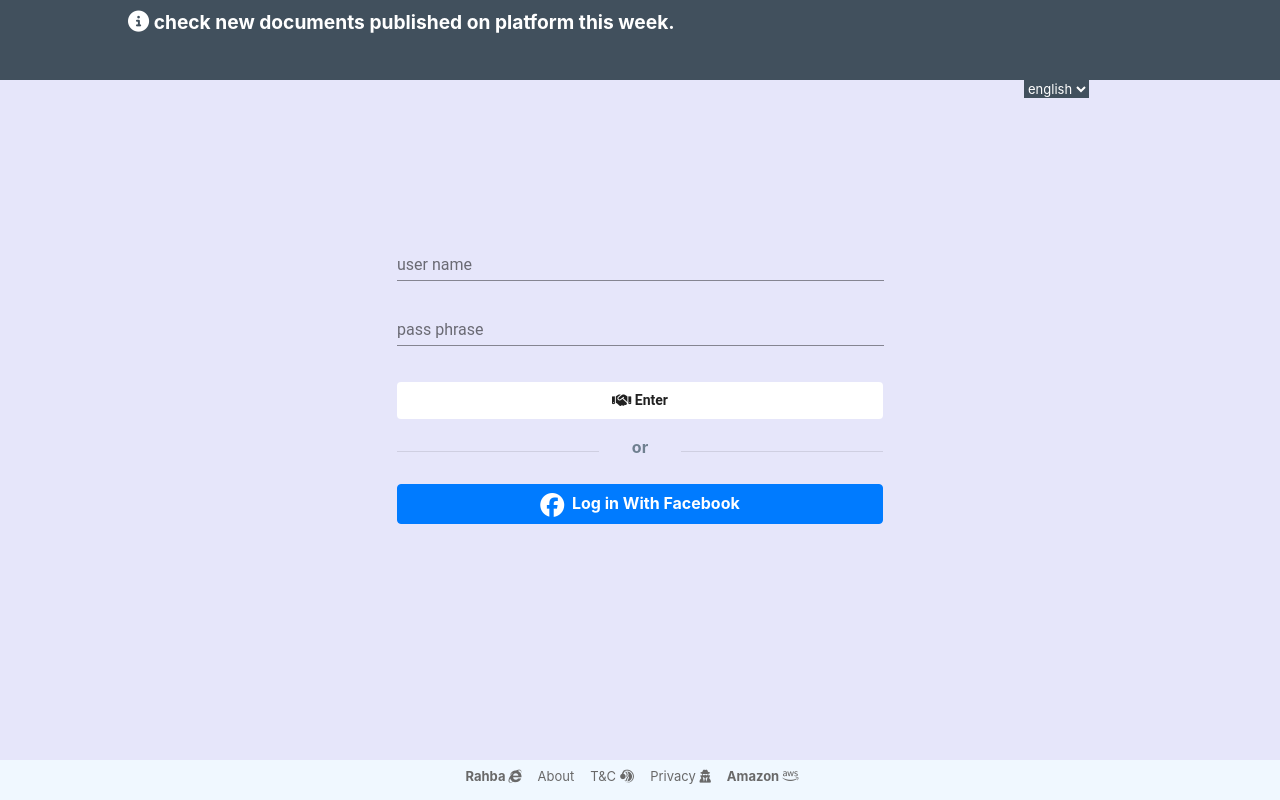
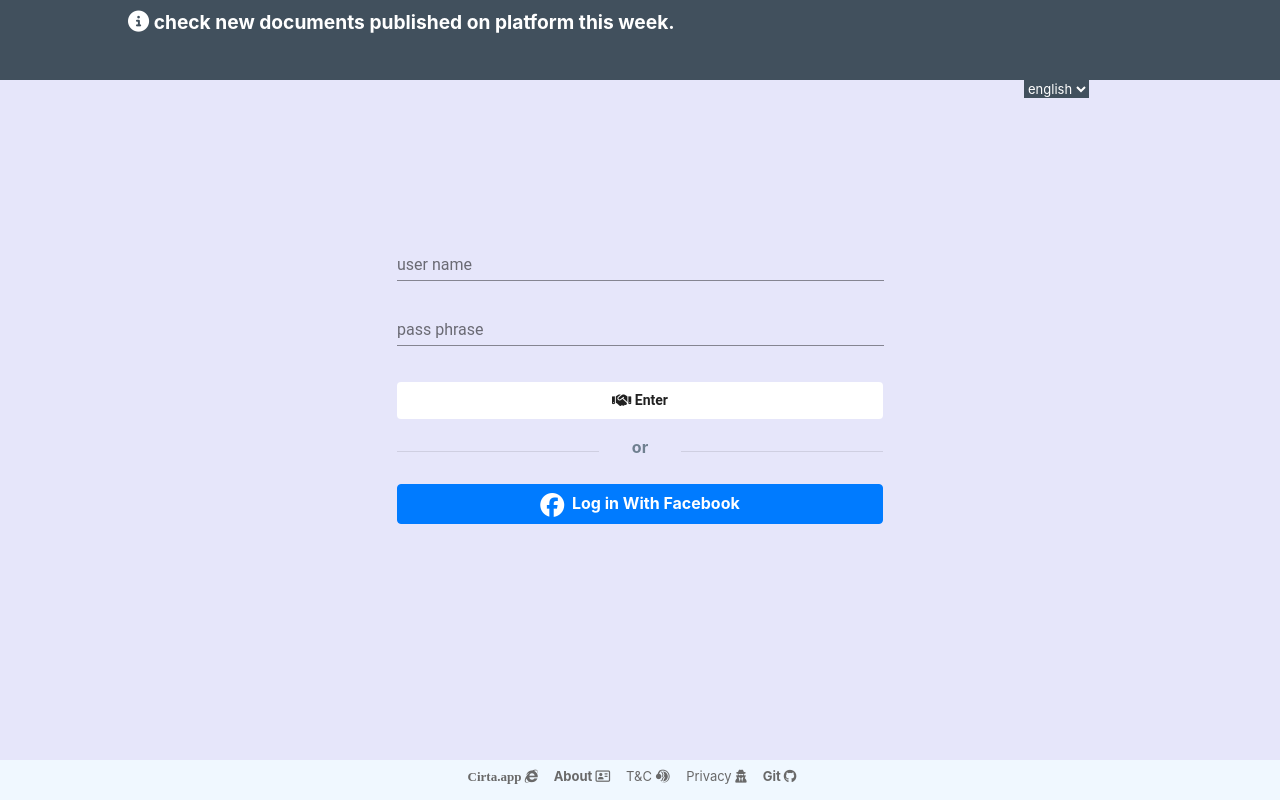
Before and after one commit to abdessamed-diab/cirta-mobile, an Angular app: page / in a window 1280 px wide. Built offline with nearby package versions, Linux system fonts and the light colour scheme.

Commit message:
refactor: add subject instead of book

```diff
--- a/src/app/home/home-page/home-page.component.ts
+++ b/src/app/home/home-page/home-page.component.ts
@@ -69,6 +69,7 @@ export class HomePageComponent implements OnInit, OnDestroy {
     );
   }
 
+  // TODO ad use proper end point.
   private loadFavoriteBook(): void {
     this.homeService.getFavoritesBookResponse().subscribe(
       (book: HttpResponse<Book[]>) => {this.books = book.body; this.homeService.favoriteBooks = book.body; },
--- a/src/app/home/home.service.ts
+++ b/src/app/home/home.service.ts
@@ -23,7 +23,7 @@ export class HomeService{
   getFavoritesBookResponse(): Observable<HttpEvent<Book[]>> {
     const jwt = localStorage.getItem('jwt');
     return this.httpClient.get<Book[]>(
-      backendServer.dns + backendServer.favoritesBooks + '/1',
+      backendServer.dns + backendServer.favorites + '/1',
       {
         headers: {
           Authorization: `Bearer ${jwt}`,
@@ -46,7 +46,7 @@ export class HomeService{
 
   private streamBookByBookId(bookId: number): Observable<HttpEvent<ArrayBuffer>> {
     return this.httpClient.get(
-      backendServer.dns + 'book/stream/' + bookId,
+      backendServer.dns + `subject/book/${bookId}/stream`,
       {
         headers: {
           Authorization: `Bearer ${this.getJwt()}`,
@@ -61,7 +61,7 @@ export class HomeService{
 
   streamPagesOfBook(bookId: number, sourceUrl: string, startPage: number): Observable<ArrayBuffer> {
     return this.httpClient.get(
-      backendServer.dns + `book/stream/${bookId}/${startPage}`,
+      backendServer.dns + `subject/book/${bookId}/stream/${startPage}`,
       {
         headers: {
           Authorization: `Bearer ${this.getJwt()}`,
@@ -78,7 +78,7 @@ export class HomeService{
 
   loadBookBookmarks(bookId: number, sourceUrl: string): Observable<HttpResponse<BookChartModalData>> {
     return this.httpClient.get<BookChartModalData>(
-      backendServer.dns + `book/bookmark/${bookId}`,
+      backendServer.dns + `subject/book/${bookId}/bookmark`,
       {
         headers: {
           Authorization: `Bearer ${this.getJwt()}`,
@@ -133,7 +133,7 @@ export class HomeService{
 
   postComment(bookId: number, body: Comment): Observable<HttpResponse<Comment>> {
     return this.httpClient.post<Comment>(
-      backendServer.dns + `book/${bookId}/comment`,
+      backendServer.dns + `subject/book/${bookId}/comment`,
       body,
       {
         headers: {
@@ -150,7 +150,7 @@ export class HomeService{
 
   fetchComments(bookId: number, pageNumber: number): Observable<HttpResponse<Comment[]>> {
     return this.httpClient.get<Comment[]>(
-      backendServer.dns + `book/${bookId}/comments/${pageNumber}`,
+      backendServer.dns + `subject/book/${bookId}/comments/${pageNumber}`,
       {
         headers: {
           Authorization: `Bearer ${this.getJwt()}`,
@@ -166,7 +166,7 @@ export class HomeService{
 
   addCommentToParent(comment: Comment, parentId: number): Observable<HttpResponse<Comment[]>> {
     return this.httpClient.post<Comment[]>(
-      backendServer.dns + `book/comment/addTo/${parentId}`,
+      backendServer.dns + `subject/comment/addTo/${parentId}`,
       comment,
       {
         headers: {
--- a/src/app/login/login.component.html
+++ b/src/app/login/login.component.html
@@ -83,9 +83,13 @@
 </div>
 
 <div class="container-fluid footer">
-  <a href="https://rahba.net/" ><strong>Rahba </strong> <i class="fab fa-internet-explorer"></i> </a>
-  <a href="https://cirta.app/" >About</a>
-  <a href="https://cirta.app/terms_conditions">T&C <i class="fab fa-teamspeak"></i> </a>
-  <a href="https://cirta.app/privacy_policy">Privacy <i class="fas fa-user-secret"></i></a>
-  <a href="https://aws.amazon.com/"><strong>Amazon </strong><i class="fab fa-aws"></i></a>
+  <a href="https://cirta.app/doc/2.0/xref/index.html" style="font-family: 'Apple Color Emoji'" title="cirta.app documentation reference page">
+    <strong>Cirta.app </strong> <i class="fab fa-internet-explorer"></i>
+  </a>
+  <a href="https://cirta.app/doc/2.0/team.html" title="cirta.app and rahba.net about page">
+    <strong>About </strong> <i class="far fa-address-card"></i>
+  </a>
+  <a href="https://cirta.app/terms_conditions" title="terms and conditions">T&C <i class="fab fa-teamspeak"></i> </a>
+  <a href="https://cirta.app/privacy_policy" title="privacy policy">Privacy <i class="fas fa-user-secret"></i></a>
+  <a href="https://github.com/abdessamed-diab/cirta-social.git" title="source code repository"><strong>Git </strong><i class="fab fa-github"></i></a>
 </div>
--- a/src/environments/environment.prod.ts
+++ b/src/environments/environment.prod.ts
@@ -6,7 +6,7 @@ export const backendServer = {
   dns: 'https://cirta.app/',
   signInUrl: 'signin/facebook',
   login: 'login',
-  favoritesBooks: 'book/favorites'
+  favorites: 'subject/favorites'
 };
 
 export const frontendServer = {
--- a/src/environments/environment.staging.ts
+++ b/src/environments/environment.staging.ts
@@ -10,7 +10,7 @@ export const backendServer = {
   dns: 'https://192.168.99.100/',
   signInUrl: 'signin/facebook',
   login: 'login',
-  favoritesBooks: 'book/favorites'
+  favorites: 'subject/favorites'
 };
 
 export const frontendServer = {
--- a/src/environments/environment.ts
+++ b/src/environments/environment.ts
@@ -10,7 +10,7 @@ export const backendServer = {
   dns: 'https://localhost/',
   signInUrl: 'signin/facebook',
   login: 'login',
-  favoritesBooks: 'book/favorites',
+  favorites: 'subject/favorites'
 };
 
 export const frontendServer = {
```
Also changed, not shown: src/app/home/home-page/comment/comment.component.html (+2 -1 lines).
